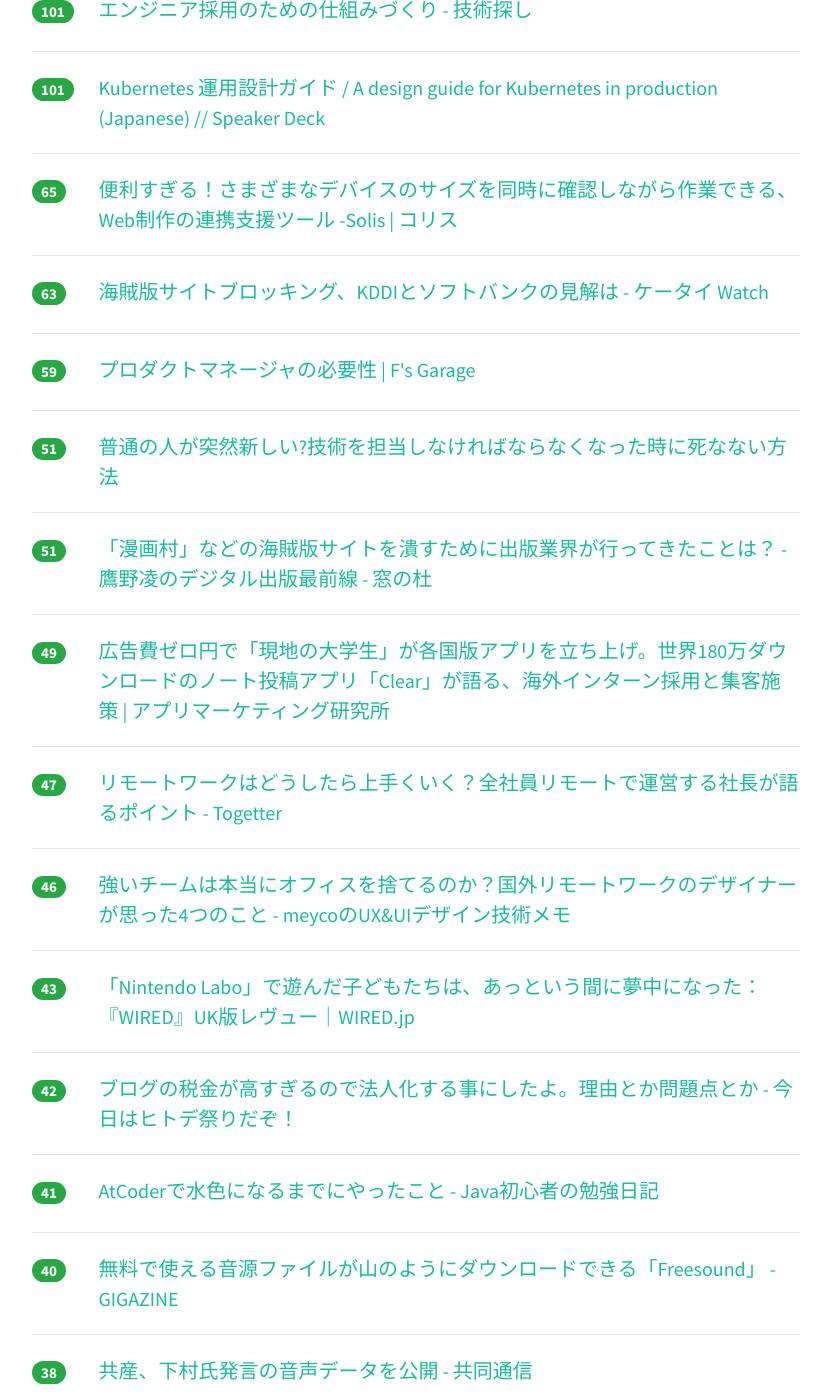
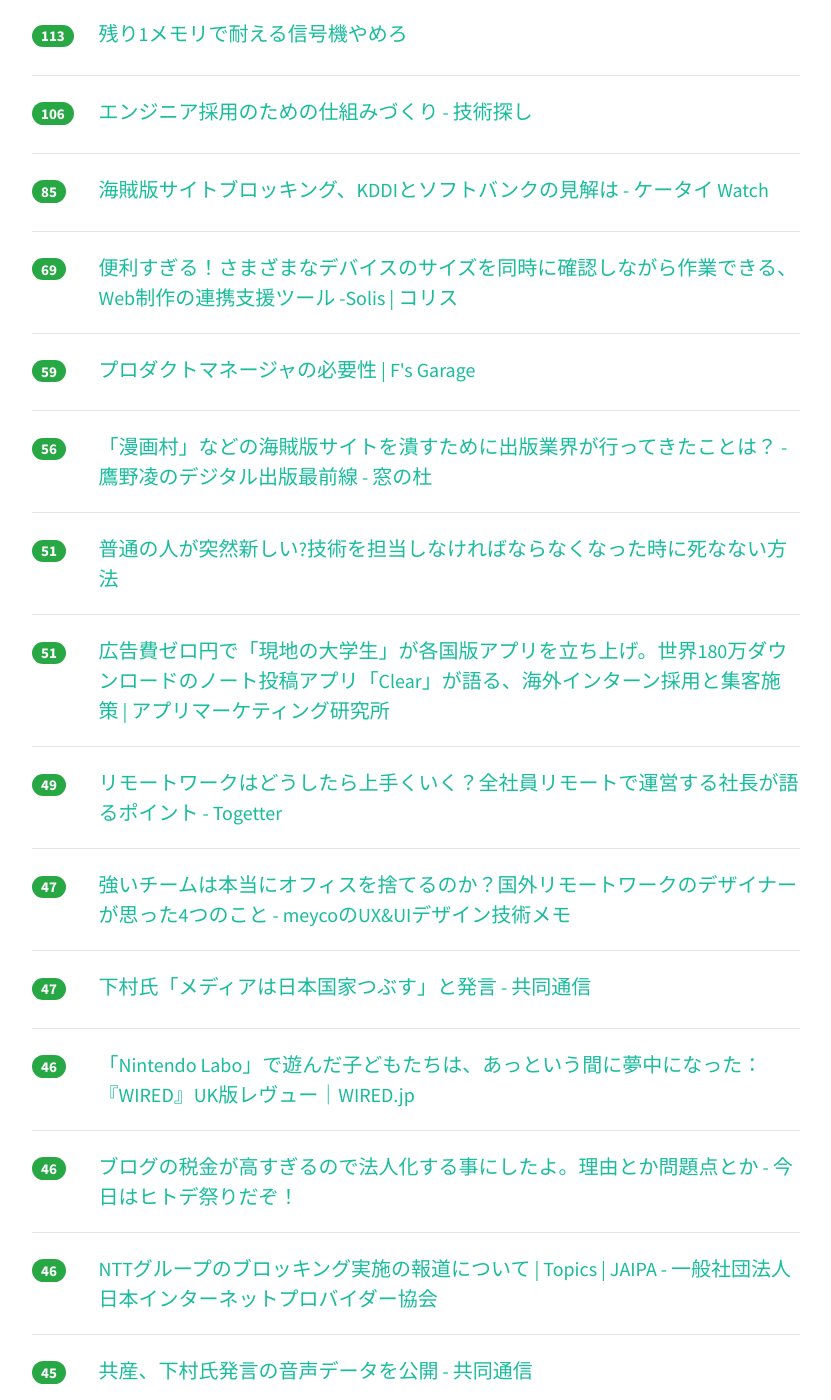
Before and after one commit to yatta47/hatena-matome-site, a Jekyll site: the page built from _posts/2018-04-23-hatena.md, in a window 1280 px wide and 1400 px high, scrolled down 1551 px. Shown: the whole window, without its empty margins (224-1055 px from the left). Built offline with Jekyll 4.4.1, drawn with Linux system fonts in a browser that asks for light colours; nearby versions of some CDN libraries; some of the changed text lies outside the part shown.

Commit message:
Updated 2018-04-23

```diff
--- a/_posts/2018-04-23-hatena.md
+++ b/_posts/2018-04-23-hatena.md
@@ -1,94 +1,99 @@
 ---
 layout: post
 title:  "2018-04-23 はてぶIT"
-date:   2018-04-23 22:02:43
+date:   2018-04-23 23:02:17
 tags: [it-hotentry]
 ---
 58 件のデータあり
 
 <hr><div class="row">
-<div class="col-1"><span class="badge badge-pill badge-success h2">597</span></div>
+<div class="col-1"><span class="badge badge-pill badge-success h2">599</span></div>
 <div class="col-11"><a href='https://news.yahoo.co.jp/byline/yamamotoichiro/20180422-00084326/' target='_blank'>NTTグループが23日月曜にも傘下ISPに対し独自のブロッキング案を発表・実施か(山本一郎) - 個人 - Yahoo!ニュース</a></div>
 </div>
 <hr>
 <div class="row">
-<div class="col-1"><span class="badge badge-pill badge-success h2">326</span></div>
+<div class="col-1"><span class="badge badge-pill badge-success h2">346</span></div>
 <div class="col-11"><a href='https://www.businessinsider.jp/post-165996' target='_blank'>イーロン・マスク氏がテスラの従業員に送った、生産性を上げるための7つのアドバイス | BUSINESS INSIDER JAPAN</a></div>
 </div>
 <hr>
 <div class="row">
-<div class="col-1"><span class="badge badge-pill badge-success h2">245</span></div>
+<div class="col-1"><span class="badge badge-pill badge-success h2">249</span></div>
+<div class="col-11"><a href='http://programming-study.com/trouble/programming-language-learn/' target='_blank'>プログラミング初心者が最初に習得すべきプログラミング言語 | プロスタ</a></div>
+</div>
+<hr>
+<div class="row">
+<div class="col-1"><span class="badge badge-pill badge-success h2">249</span></div>
 <div class="col-11"><a href='https://note.hapticweb.org/n/n8e0b97e2c8e0' target='_blank'>Slackを使って、生活も仕事もハッピーにするためにやっていること｜ますぶちみなこ</a></div>
 </div>
 <hr>
 <div class="row">
-<div class="col-1"><span class="badge badge-pill badge-success h2">242</span></div>
-<div class="col-11"><a href='http://programming-study.com/trouble/programming-language-learn/' target='_blank'>プログラミング初心者が最初に習得すべきプログラミング言語 | プロスタ</a></div>
-</div>
-<hr>
-<div class="row">
-<div class="col-1"><span class="badge badge-pill badge-success h2">231</span></div>
+<div class="col-1"><span class="badge badge-pill badge-success h2">232</span></div>
 <div class="col-11"><a href='http://www.mag2.com/p/money/437235' target='_blank'>Amazon一強時代は終焉へ。「Google」がじわじわとEC界を侵略している＝シバタナオキ | マネーボイス</a></div>
 </div>
 <hr>
 <div class="row">
-<div class="col-1"><span class="badge badge-pill badge-success h2">225</span></div>
+<div class="col-1"><span class="badge badge-pill badge-success h2">230</span></div>
+<div class="col-11"><a href='https://www.nttdocomo.co.jp/info/news_release/2018/04/23_00.html' target='_blank'>報道発表資料 : インターネット上の海賊版サイトに対するブロッキングの実施について | お知らせ | NTTドコモ</a></div>
+</div>
+<hr>
+<div class="row">
+<div class="col-1"><span class="badge badge-pill badge-success h2">227</span></div>
 <div class="col-11"><a href='http://nlab.itmedia.co.jp/nl/articles/1804/22/news031.html' target='_blank'>BBCが1万6000種類以上の「効果音」を無料公開　非営利目的での利用が可能 - ねとらぼ</a></div>
 </div>
 <hr>
 <div class="row">
-<div class="col-1"><span class="badge badge-pill badge-success h2">215</span></div>
+<div class="col-1"><span class="badge badge-pill badge-success h2">219</span></div>
 <div class="col-11"><a href='http://www.publickey1.jp/blog/18/mysql_802json.html' target='_blank'>MySQL 8.0正式版がリリース。性能が最大で2倍、JSONデータや地理情報などサポート。ロールによるユーザー権限の管理も可能に － Publickey</a></div>
 </div>
 <hr>
 <div class="row">
-<div class="col-1"><span class="badge badge-pill badge-success h2">210</span></div>
-<div class="col-11"><a href='https://www.nttdocomo.co.jp/info/news_release/2018/04/23_00.html' target='_blank'>報道発表資料 : インターネット上の海賊版サイトに対するブロッキングの実施について | お知らせ | NTTドコモ</a></div>
-</div>
-<hr>
-<div class="row">
-<div class="col-1"><span class="badge badge-pill badge-success h2">178</span></div>
+<div class="col-1"><span class="badge badge-pill badge-success h2">193</span></div>
 <div class="col-11"><a href='https://togetter.com/li/1220646' target='_blank'>「購入したコンテンツ、ダウンロード済みコンテンツも閲覧不可になる」なんてことをやっているから正規のサービス利用者が増えないんだよ！ - Togetter</a></div>
 </div>
 <hr>
 <div class="row">
-<div class="col-1"><span class="badge badge-pill badge-success h2">172</span></div>
+<div class="col-1"><span class="badge badge-pill badge-success h2">188</span></div>
 <div class="col-11"><a href='https://www.ntt.com/about-us/press-releases/news/article/2018/0423.html' target='_blank'>ニュース 2018年4月23日:インターネット上の海賊版サイトに対するブロッキングの実施について | NTT Com 企業情報 | NTTコミュニケーションズ 企業情報</a></div>
 </div>
 <hr>
 <div class="row">
-<div class="col-1"><span class="badge badge-pill badge-success h2">127</span></div>
+<div class="col-1"><span class="badge badge-pill badge-success h2">142</span></div>
+<div class="col-11"><a href='https://speakerdeck.com/spesnova/a-design-guide-for-kubernetes-in-production-japanese' target='_blank'>Kubernetes 運用設計ガイド / A design guide for Kubernetes in production (Japanese) // Speaker Deck</a></div>
+</div>
+<hr>
+<div class="row">
+<div class="col-1"><span class="badge badge-pill badge-success h2">139</span></div>
 <div class="col-11"><a href='https://www.irasutoya.com/2018/04/blog-post_856.html' target='_blank'>サイトブロッキングのイラスト | かわいいフリー素材集 いらすとや</a></div>
 </div>
 <hr>
 <div class="row">
-<div class="col-1"><span class="badge badge-pill badge-success h2">112</span></div>
+<div class="col-1"><span class="badge badge-pill badge-success h2">113</span></div>
 <div class="col-11"><a href='https://anond.hatelabo.jp/20180422163951' target='_blank'>残り1メモリで耐える信号機やめろ</a></div>
 </div>
 <hr>
 <div class="row">
-<div class="col-1"><span class="badge badge-pill badge-success h2">101</span></div>
+<div class="col-1"><span class="badge badge-pill badge-success h2">106</span></div>
 <div class="col-11"><a href='http://blog.hiroppy.me/entry/2018/04/23/100031' target='_blank'>エンジニア採用のための仕組みづくり - 技術探し</a></div>
 </div>
 <hr>
 <div class="row">
-<div class="col-1"><span class="badge badge-pill badge-success h2">101</span></div>
-<div class="col-11"><a href='https://speakerdeck.com/spesnova/a-design-guide-for-kubernetes-in-production-japanese' target='_blank'>Kubernetes 運用設計ガイド / A design guide for Kubernetes in production (Japanese) // Speaker Deck</a></div>
+<div class="col-1"><span class="badge badge-pill badge-success h2">85</span></div>
+<div class="col-11"><a href='https://k-tai.watch.impress.co.jp/docs/news/1118522.html' target='_blank'>海賊版サイトブロッキング、KDDIとソフトバンクの見解は - ケータイ Watch</a></div>
 </div>
 <hr>
 <div class="row">
-<div class="col-1"><span class="badge badge-pill badge-success h2">65</span></div>
+<div class="col-1"><span class="badge badge-pill badge-success h2">69</span></div>
 <div class="col-11"><a href='https://coliss.com/articles/build-websites/operation/work/live-design-output-solis.html' target='_blank'>便利すぎる！さまざまなデバイスのサイズを同時に確認しながら作業できる、Web制作の連携支援ツール -Solis | コリス</a></div>
-</div>
-<hr>
-<div class="row">
-<div class="col-1"><span class="badge badge-pill badge-success h2">63</span></div>
-<div class="col-11"><a href='https://k-tai.watch.impress.co.jp/docs/news/1118522.html' target='_blank'>海賊版サイトブロッキング、KDDIとソフトバンクの見解は - ケータイ Watch</a></div>
 </div>
 <hr>
 <div class="row">
 <div class="col-1"><span class="badge badge-pill badge-success h2">59</span></div>
 <div class="col-11"><a href='https://f-shin.net/fsgarage/6341' target='_blank'>プロダクトマネージャの必要性 | F's Garage</a></div>
+</div>
+<hr>
+<div class="row">
+<div class="col-1"><span class="badge badge-pill badge-success h2">56</span></div>
+<div class="col-11"><a href='https://forest.watch.impress.co.jp/docs/bookwatch/digipub/1118474.html' target='_blank'>「漫画村」などの海賊版サイトを潰すために出版業界が行ってきたことは？ - 鷹野凌のデジタル出版最前線 - 窓の杜</a></div>
 </div>
 <hr>
 <div class="row">
@@ -98,36 +103,46 @@ tags: [it-hotentry]
 <hr>
 <div class="row">
 <div class="col-1"><span class="badge badge-pill badge-success h2">51</span></div>
-<div class="col-11"><a href='https://forest.watch.impress.co.jp/docs/bookwatch/digipub/1118474.html' target='_blank'>「漫画村」などの海賊版サイトを潰すために出版業界が行ってきたことは？ - 鷹野凌のデジタル出版最前線 - 窓の杜</a></div>
+<div class="col-11"><a href='http://appmarketinglabo.net/clear-marketing/' target='_blank'>広告費ゼロ円で「現地の大学生」が各国版アプリを立ち上げ。世界180万ダウンロードのノート投稿アプリ「Clear」が語る、海外インターン採用と集客施策 | アプリマーケティング研究所</a></div>
 </div>
 <hr>
 <div class="row">
 <div class="col-1"><span class="badge badge-pill badge-success h2">49</span></div>
-<div class="col-11"><a href='http://appmarketinglabo.net/clear-marketing/' target='_blank'>広告費ゼロ円で「現地の大学生」が各国版アプリを立ち上げ。世界180万ダウンロードのノート投稿アプリ「Clear」が語る、海外インターン採用と集客施策 | アプリマーケティング研究所</a></div>
+<div class="col-11"><a href='https://togetter.com/li/1220491' target='_blank'>リモートワークはどうしたら上手くいく？全社員リモートで運営する社長が語るポイント - Togetter</a></div>
 </div>
 <hr>
 <div class="row">
 <div class="col-1"><span class="badge badge-pill badge-success h2">47</span></div>
-<div class="col-11"><a href='https://togetter.com/li/1220491' target='_blank'>リモートワークはどうしたら上手くいく？全社員リモートで運営する社長が語るポイント - Togetter</a></div>
+<div class="col-11"><a href='http://meyco.hateblo.jp/entry/2018/04/23/012939' target='_blank'>強いチームは本当にオフィスを捨てるのか？国外リモートワークのデザイナーが思った4つのこと - meycoのUX&UIデザイン技術メモ</a></div>
+</div>
+<hr>
+<div class="row">
+<div class="col-1"><span class="badge badge-pill badge-success h2">47</span></div>
+<div class="col-11"><a href='https://this.kiji.is/361111743583274081' target='_blank'>下村氏「メディアは日本国家つぶす」と発言 - 共同通信</a></div>
 </div>
 <hr>
 <div class="row">
 <div class="col-1"><span class="badge badge-pill badge-success h2">46</span></div>
-<div class="col-11"><a href='http://meyco.hateblo.jp/entry/2018/04/23/012939' target='_blank'>強いチームは本当にオフィスを捨てるのか？国外リモートワークのデザイナーが思った4つのこと - meycoのUX&UIデザイン技術メモ</a></div>
-</div>
-<hr>
-<div class="row">
-<div class="col-1"><span class="badge badge-pill badge-success h2">43</span></div>
 <div class="col-11"><a href='https://wired.jp/2018/04/23/nintendo-labo-review-uk/' target='_blank'>「Nintendo Labo」で遊んだ子どもたちは、あっという間に夢中になった：『WIRED』UK版レヴュー｜WIRED.jp</a></div>
 </div>
 <hr>
 <div class="row">
-<div class="col-1"><span class="badge badge-pill badge-success h2">42</span></div>
+<div class="col-1"><span class="badge badge-pill badge-success h2">46</span></div>
 <div class="col-11"><a href='http://www.hitode-festival.com/entry/2018/04/23/145510' target='_blank'>ブログの税金が高すぎるので法人化する事にしたよ。理由とか問題点とか - 今日はヒトデ祭りだぞ！</a></div>
 </div>
 <hr>
 <div class="row">
-<div class="col-1"><span class="badge badge-pill badge-success h2">41</span></div>
+<div class="col-1"><span class="badge badge-pill badge-success h2">46</span></div>
+<div class="col-11"><a href='https://www.jaipa.or.jp/topics/2018/04/ntt412httpswwwjaipaorjpinformationdocs180412-1pdf.php' target='_blank'>NTTグループのブロッキング実施の報道について | Topics | JAIPA - 一般社団法人日本インターネットプロバイダー協会</a></div>
+</div>
+<hr>
+<div class="row">
+<div class="col-1"><span class="badge badge-pill badge-success h2">45</span></div>
+<div class="col-11"><a href='https://this.kiji.is/361089695587009633' target='_blank'>共産、下村氏発言の音声データを公開 - 共同通信</a></div>
+</div>
+<hr>
+<div class="row">
+<div class="col-1"><span class="badge badge-pill badge-success h2">42</span></div>
 <div class="col-11"><a href='http://naoppy.hateblo.jp/entry/2018/04/22/AtCoder%E3%81%A7%E6%B0%B4%E8%89%B2%E3%81%AB%E3%81%AA%E3%82%8B%E3%81%BE%E3%81%A7%E3%81%AB%E3%82%84%E3%81%A3%E3%81%9F%E3%81%93%E3%81%A8' target='_blank'>AtCoderで水色になるまでにやったこと - Java初心者の勉強日記</a></div>
 </div>
 <hr>
@@ -138,17 +153,22 @@ tags: [it-hotentry]
 <hr>
 <div class="row">
 <div class="col-1"><span class="badge badge-pill badge-success h2">38</span></div>
-<div class="col-11"><a href='https://this.kiji.is/361089695587009633' target='_blank'>共産、下村氏発言の音声データを公開 - 共同通信</a></div>
+<div class="col-11"><a href='http://honeshabri.hatenablog.com/entry/kindle_siri' target='_blank'>SiriというKindle読み聞かせお姉さん - 本しゃぶり</a></div>
 </div>
 <hr>
 <div class="row">
 <div class="col-1"><span class="badge badge-pill badge-success h2">36</span></div>
-<div class="col-11"><a href='https://www.jaipa.or.jp/topics/2018/04/ntt412httpswwwjaipaorjpinformationdocs180412-1pdf.php' target='_blank'>NTTグループのブロッキング実施の報道について | Topics | JAIPA - 一般社団法人日本インターネットプロバイダー協会</a></div>
+<div class="col-11"><a href='http://uxmilk.jp/71921' target='_blank'>Atlassianがデザインシステムの構築から学んだこと | UX MILK</a></div>
 </div>
 <hr>
 <div class="row">
-<div class="col-1"><span class="badge badge-pill badge-success h2">34</span></div>
+<div class="col-1"><span class="badge badge-pill badge-success h2">35</span></div>
 <div class="col-11"><a href='https://sfujiwara.hatenablog.com/entry/2018/04/23/113316' target='_blank'>maprobe - Mackerel のホスト情報と連携する外形監視エージェントを作った - 酒日記 はてな支店</a></div>
+</div>
+<hr>
+<div class="row">
+<div class="col-1"><span class="badge badge-pill badge-success h2">33</span></div>
+<div class="col-11"><a href='https://internet.watch.impress.co.jp/docs/column/shimizu/1118024.html' target='_blank'>Win10+O365+簡易版Intuneで機能も料金もちょうどいいさじ加減　「Microsoft 365 Business」に加入してみた【イニシャルB】 - INTERNET Watch</a></div>
 </div>
 <hr>
 <div class="row">
@@ -157,23 +177,8 @@ tags: [it-hotentry]
 </div>
 <hr>
 <div class="row">
-<div class="col-1"><span class="badge badge-pill badge-success h2">32</span></div>
-<div class="col-11"><a href='https://internet.watch.impress.co.jp/docs/column/shimizu/1118024.html' target='_blank'>Win10+O365+簡易版Intuneで機能も料金もちょうどいいさじ加減　「Microsoft 365 Business」に加入してみた【イニシャルB】 - INTERNET Watch</a></div>
-</div>
-<hr>
-<div class="row">
 <div class="col-1"><span class="badge badge-pill badge-success h2">29</span></div>
 <div class="col-11"><a href='http://www.spaceflier.com/entry/20180422_godox-multi-lighting' target='_blank'>ライティングがはかどる！Godoxではじめる多灯環境 - SpaceFlier</a></div>
-</div>
-<hr>
-<div class="row">
-<div class="col-1"><span class="badge badge-pill badge-success h2">29</span></div>
-<div class="col-11"><a href='http://uxmilk.jp/71921' target='_blank'>Atlassianがデザインシステムの構築から学んだこと | UX MILK</a></div>
-</div>
-<hr>
-<div class="row">
-<div class="col-1"><span class="badge badge-pill badge-success h2">29</span></div>
-<div class="col-11"><a href='http://honeshabri.hatenablog.com/entry/kindle_siri' target='_blank'>SiriというKindle読み聞かせお姉さん - 本しゃぶり</a></div>
 </div>
 <hr>
 <div class="row">
@@ -182,8 +187,18 @@ tags: [it-hotentry]
 </div>
 <hr>
 <div class="row">
+<div class="col-1"><span class="badge badge-pill badge-success h2">28</span></div>
+<div class="col-11"><a href='https://www.asahi.com/articles/ASL4R4Q81L4RULFA01G.html' target='_blank'>海賊版サイト、ＮＴＴが接続遮断へ　政府要請受け初実施：朝日新聞デジタル</a></div>
+</div>
+<hr>
+<div class="row">
 <div class="col-1"><span class="badge badge-pill badge-success h2">27</span></div>
-<div class="col-11"><a href='https://www.asahi.com/articles/ASL4R4Q81L4RULFA01G.html' target='_blank'>海賊版サイト、ＮＴＴが接続遮断へ　政府要請受け初実施：朝日新聞デジタル</a></div>
+<div class="col-11"><a href='https://blog.rinsuki.net/articles/my-dns-full-resolver-setup/' target='_blank'>NTTがついにブロッキングを表明したので、自前でDNSフルリゾルバを立ててみる - rinsuki's blog</a></div>
+</div>
+<hr>
+<div class="row">
+<div class="col-1"><span class="badge badge-pill badge-success h2">26</span></div>
+<div class="col-11"><a href='http://tech.nikkeibp.co.jp/atcl/nxt/news/18/00978/' target='_blank'>NTTグループ、「漫画村」など海賊版3サイトへのサイトブロッキング開始へ | 日経 xTECH（クロステック）</a></div>
 </div>
 <hr>
 <div class="row">
@@ -198,7 +213,12 @@ tags: [it-hotentry]
 <hr>
 <div class="row">
 <div class="col-1"><span class="badge badge-pill badge-success h2">24</span></div>
-<div class="col-11"><a href='http://tech.nikkeibp.co.jp/atcl/nxt/news/18/00978/' target='_blank'>NTTグループ、「漫画村」など海賊版3サイトへのサイトブロッキング開始へ | 日経 xTECH（クロステック）</a></div>
+<div class="col-11"><a href='https://hajipion.com/2721.html' target='_blank'>スマートロックの天敵「マンションのオートロック」も鍵なしでスマホから開けられるようにしてみた | hajipion.com</a></div>
+</div>
+<hr>
+<div class="row">
+<div class="col-1"><span class="badge badge-pill badge-success h2">24</span></div>
+<div class="col-11"><a href='https://k-tai.watch.impress.co.jp/docs/news/1118509.html' target='_blank'>ドコモなどNTTグループ3社、海賊版サイトのブロッキング実施へ - ケータイ Watch</a></div>
 </div>
 <hr>
 <div class="row">
@@ -212,18 +232,8 @@ tags: [it-hotentry]
 </div>
 <hr>
 <div class="row">
-<div class="col-1"><span class="badge badge-pill badge-success h2">23</span></div>
-<div class="col-11"><a href='https://this.kiji.is/361111743583274081' target='_blank'>下村氏「メディアは日本国家つぶす」と発言 - 共同通信</a></div>
-</div>
-<hr>
-<div class="row">
 <div class="col-1"><span class="badge badge-pill badge-success h2">22</span></div>
-<div class="col-11"><a href='https://hajipion.com/2721.html' target='_blank'>スマートロックの天敵「マンションのオートロック」も鍵なしでスマホから開けられるようにしてみた | hajipion.com</a></div>
-</div>
-<hr>
-<div class="row">
-<div class="col-1"><span class="badge badge-pill badge-success h2">22</span></div>
-<div class="col-11"><a href='https://k-tai.watch.impress.co.jp/docs/news/1118509.html' target='_blank'>ドコモなどNTTグループ3社、海賊版サイトのブロッキング実施へ - ケータイ Watch</a></div>
+<div class="col-11"><a href='http://tech.nikkeibp.co.jp/atcl/nxt/column/18/00148/041900011/' target='_blank'>IT部門を見捨てられない人月商売のSIerの悲惨 | 日経 xTECH（クロステック）</a></div>
 </div>
 <hr>
 <div class="row">
@@ -234,11 +244,6 @@ tags: [it-hotentry]
 <div class="row">
 <div class="col-1"><span class="badge badge-pill badge-success h2">21</span></div>
 <div class="col-11"><a href='https://akiba-pc.watch.impress.co.jp/docs/news/news/1118366.html' target='_blank'>VIVE Proの“フルセット版”が発売、新型ベースステーションやコントローラーが付属 - AKIBA PC Hotline!</a></div>
-</div>
-<hr>
-<div class="row">
-<div class="col-1"><span class="badge badge-pill badge-success h2">21</span></div>
-<div class="col-11"><a href='http://tech.nikkeibp.co.jp/atcl/nxt/column/18/00148/041900011/' target='_blank'>IT部門を見捨てられない人月商売のSIerの悲惨 | 日経 xTECH（クロステック）</a></div>
 </div>
 <hr>
 <div class="row">
@@ -254,11 +259,6 @@ tags: [it-hotentry]
 <div class="row">
 <div class="col-1"><span class="badge badge-pill badge-success h2">20</span></div>
 <div class="col-11"><a href='https://japan.cnet.com/article/35118139/' target='_blank'>アップル、一部「MacBook Pro」のバッテリ交換プログラム - CNET Japan</a></div>
-</div>
-<hr>
-<div class="row">
-<div class="col-1"><span class="badge badge-pill badge-success h2">20</span></div>
-<div class="col-11"><a href='https://blog.rinsuki.net/articles/my-dns-full-resolver-setup/' target='_blank'>NTTがついにブロッキングを表明したので、自前でDNSフルリゾルバを立ててみる - rinsuki's blog</a></div>
 </div>
 <hr>
 <div class="row">
```
